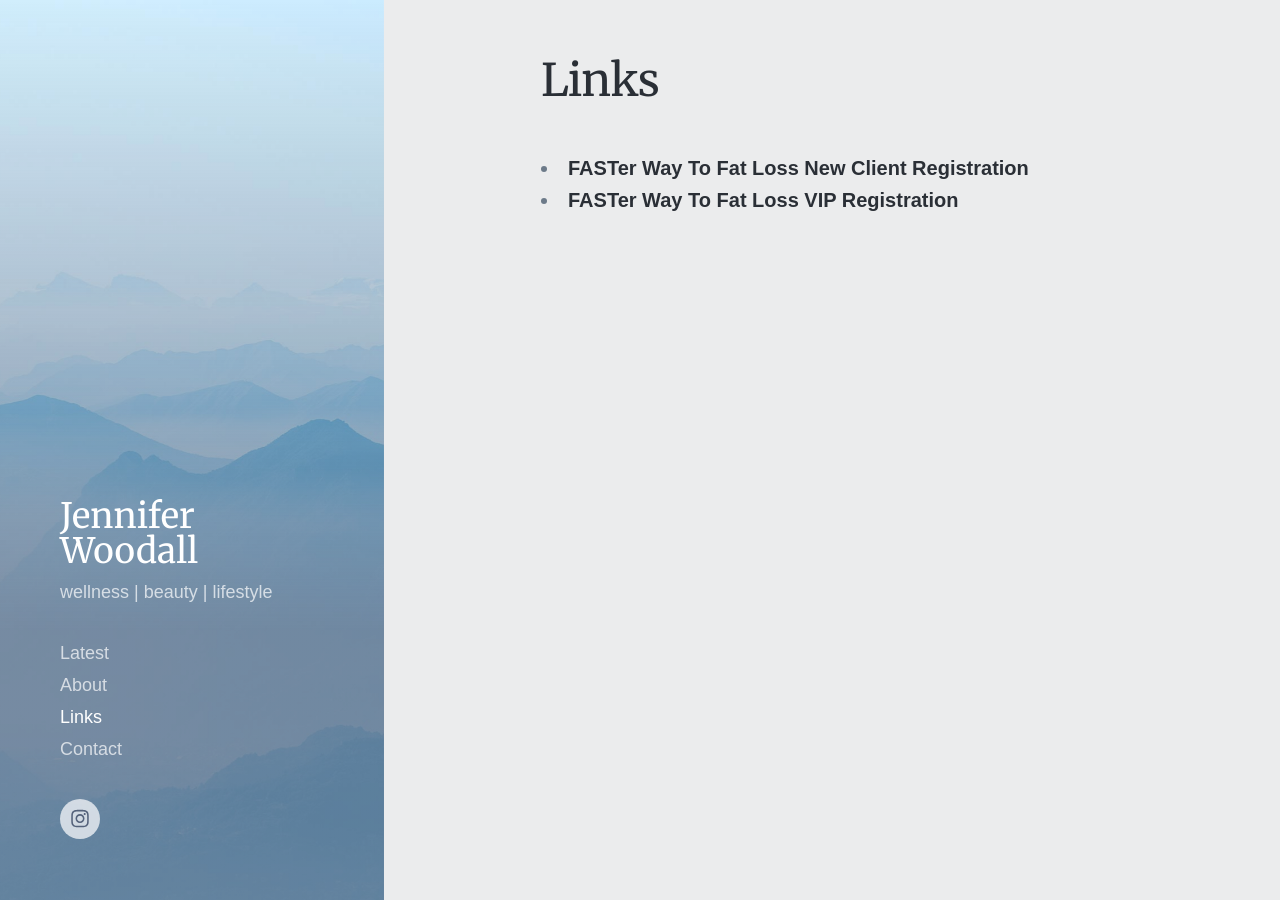
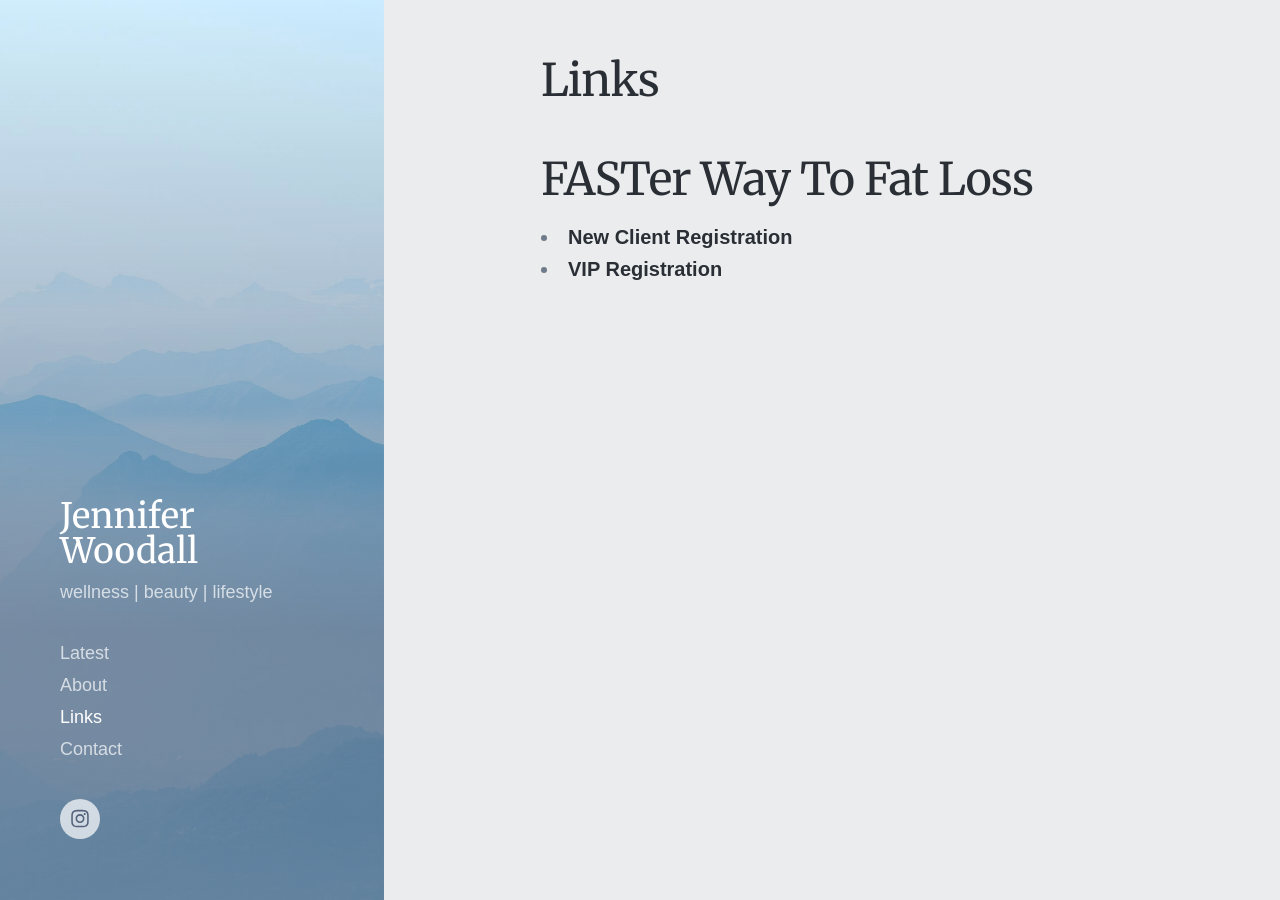
Before and after one commit to scottwoodall/jenniferwoodall.com, a Jekyll site: the page built from _pages/links.md, in a window 1280 px wide and 900 px high. Built offline with Jekyll 4.4.1, drawn with Linux system fonts in a browser that asks for light colours; nearby versions of some CDN libraries; some web fonts are replaced.

Commit message:
updates to links

```diff
--- a/_pages/links.md
+++ b/_pages/links.md
@@ -4,5 +4,6 @@ description: A stunning personal blog Jekyll theme with an image-focused design.
 featured_image: /images/demo/demo-portrait.jpg
 ---
 
-* [FASTer Way To Fat Loss New Client Registration](https://www.fasterwaycoach.com/#jenniferwoodall)
-* [FASTer Way To Fat Loss VIP Registration](https://www.fasterwaycoach.com/womens-vip#jenniferwoodall)
+## FASTer Way To Fat Loss
+* [New Client Registration](https://www.fasterwaycoach.com/#jenniferwoodall)
+* [VIP Registration](https://www.fasterwaycoach.com/womens-vip#jenniferwoodall)
```
